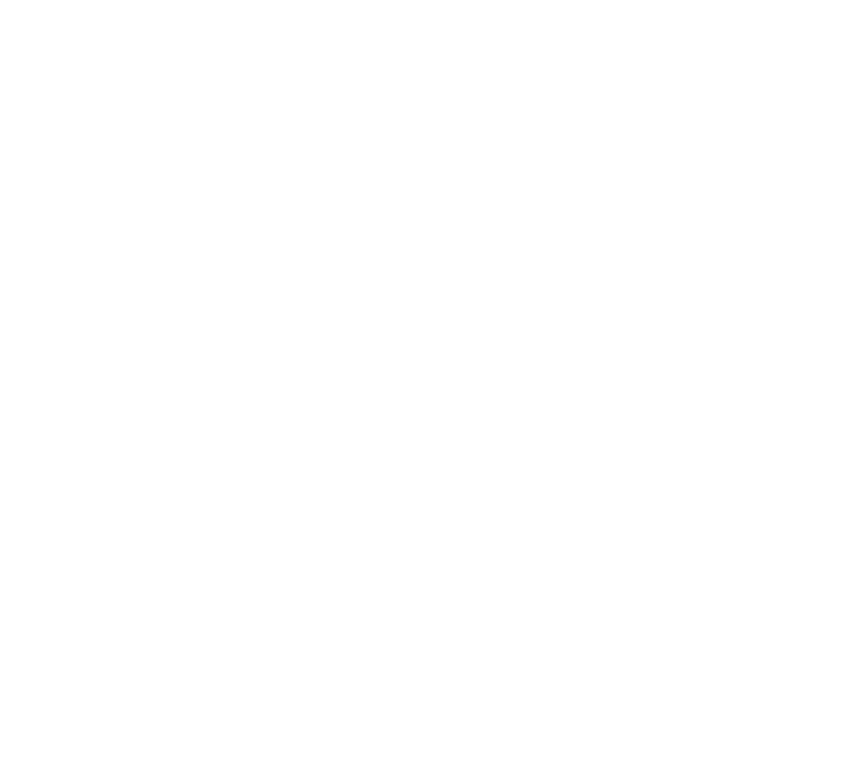
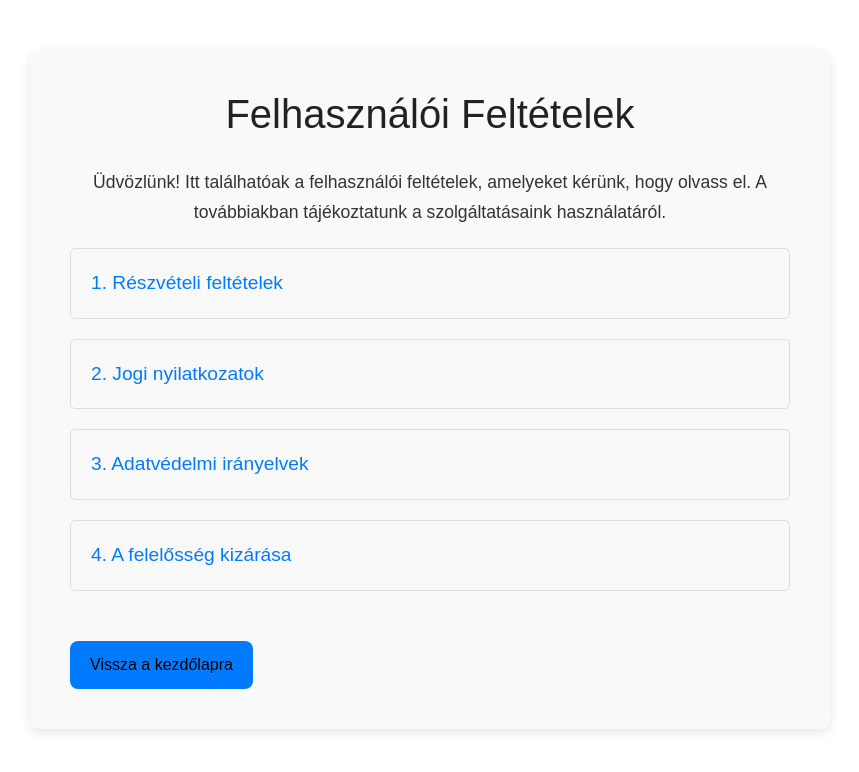
Before and after one commit to Kxuma/Vizsgaremek, a React (Create React App) app: page /Feltetelek in a window 1280 px wide. Before the commit this address had no page. Shown: the top 772 px of the page, without its empty margins (210-1069 px from the left). Built offline with nearby package versions, Linux system fonts and the light colour scheme.

Commit message:
Felhasználói feltételek nagyjából kész

```diff
--- a/package.json
+++ b/package.json
@@ -3,11 +3,12 @@
   "version": "0.1.0",
   "private": true,
   "dependencies": {
+    "axios": "^1.7.9",
     "bootstrap": "^5.3.3",
     "cra-template": "1.2.0",
     "react": "^19.0.0",
     "react-dom": "^19.0.0",
-    "react-router-dom": "^7.1.3",
+    "react-router-dom": "^7.1.5",
     "react-scripts": "5.0.1"
   },
   "scripts": {
--- a/src/App.js
+++ b/src/App.js
@@ -1,6 +1,7 @@
 import React from 'react';
 import './App.css';
 import Home from './Home';
+import Feltetelek from './Feltetelek';
 import { BrowserRouter, Route, Routes } from 'react-router-dom';
 
 function App() {
@@ -11,7 +12,9 @@
         <Routes>
           <Route path="/" element={<Home/>}/>
         </Routes>
-
+        <Routes>
+          <Route path="/Feltetelek" element={<Feltetelek/>}/>
+        </Routes>
       </BrowserRouter>
     </div>
   );
--- a/src/Auth.css
+++ b/src/Auth.css
@@ -122,3 +122,8 @@
   button[type="button"]:hover {
     background-color: #bbb;
   }
+
+
+.terms-container{
+  color: black;
+}
--- a/src/Auth.js
+++ b/src/Auth.js
@@ -1,34 +1,67 @@
 import React, { useState } from 'react';
+import { Link } from 'react-router-dom';
+
 import './Auth.css';
 
-const Auth = ({ onLogin, onRegister, onClose }) => {
-  const [currentForm, setCurrentForm] = useState(null); // Kezdetben nincs kiválasztott forma
+const Auth = ({ onLogin, onClose }) => {
+  const [currentForm, setCurrentForm] = useState(null);
+  const [email, setEmail] = useState('');
   const [username, setUsername] = useState('');
   const [password, setPassword] = useState('');
+  const [confirmPassword, setConfirmPassword] = useState('');
+  const [acceptTerms, setAcceptTerms] = useState(false);
+  const [error, setError] = useState('');
 
   const handleLogin = (e) => {
     e.preventDefault();
-    if (username && password) {
-      onLogin(username);  // Bejelentkezés
+    setError('');
+
+    if (!username || !password) {
+      setError('Minden mezőt ki kell tölteni!');
+      return;
     }
+
+    onLogin(username);
+    setCurrentForm(null);
   };
 
   const handleRegister = (e) => {
     e.preventDefault();
-    if (username && password) {
-      onRegister(username);  // Regisztráció
+    setError('');
+
+    if (!email || !username || !password || !confirmPassword) {
+      setError('Minden mezőt ki kell tölteni!');
+      return;
     }
+
+    if (password !== confirmPassword) {
+      setError('A két jelszó nem egyezik!');
+      return;
+    }
+
+    if (!acceptTerms) {
+      setError('El kell fogadni a felhasználói feltételeket!');
+      return;
+    }
+
+    alert('Sikeres regisztráció! Most jelentkezz be.');
+    setCurrentForm('login');
   };
 
   const switchForm = (form) => {
     setCurrentForm(form);
+    setEmail('');
     setUsername('');
     setPassword('');
+    setConfirmPassword('');
+    setAcceptTerms(false);
+    setError('');
   };
 
   return (
     <div className="auth-container">
-      {/* Alapértelmezett gombok a bejelentkezéshez és regisztrációhoz */}
+      {error && <p className="error-message">{error}</p>}
+
       {currentForm === null && (
         <div className="auth-buttons">
           <button onClick={() => switchForm('login')}>Bejelentkezés</button>
@@ -36,7 +69,6 @@
         </div>
       )}
 
-      {/* Bejelentkezés űrlap */}
       {currentForm === 'login' && (
         <form onSubmit={handleLogin}>
           <input
@@ -52,13 +84,18 @@
             onChange={(e) => setPassword(e.target.value)}
           />
           <button type="submit">Bejelentkezés</button>
-          <button type="button" onClick={() => setCurrentForm(null)}>Mégsem</button>  {/* Vissza */}
+          <button type="button" onClick={() => setCurrentForm(null)}>Mégsem</button>
         </form>
       )}
 
-      {/* Regisztrációs űrlap */}
       {currentForm === 'register' && (
         <form onSubmit={handleRegister}>
+          <input
+            type="email"
+            placeholder="E-mail cím"
+            value={email}
+            onChange={(e) => setEmail(e.target.value)}
+          />
           <input
             type="text"
             placeholder="Felhasználónév"
@@ -71,12 +108,34 @@
             value={password}
             onChange={(e) => setPassword(e.target.value)}
           />
+          <input
+            type="password"
+            placeholder="Jelszó ismét"
+            value={confirmPassword}
+            onChange={(e) => setConfirmPassword(e.target.value)}
+          />
+
+          {/* ✅ Checkbox a felhasználói feltételekhez */}
+          <div className="terms-container">
+            <input
+              type="checkbox"
+              id="acceptTerms"
+              checked={acceptTerms}
+              onChange={(e) => setAcceptTerms(e.target.checked)}
+            />
+            <label htmlFor="acceptTerms">
+              Elfogadom a{' '}
+              <a href="/Feltetelek" target="_blank" rel="noopener noreferrer">
+  felhasználói feltételeket
+</a>
+            </label>
+          </div>
+
           <button type="submit">Regisztráció</button>
-          <button type="button" onClick={() => setCurrentForm(null)}>Mégsem</button>  {/* Vissza */}
+          <button type="button" onClick={() => setCurrentForm(null)}>Mégsem</button>
         </form>
       )}
 
-      {/* Zárás gomb */}
       <button className="close-button" onClick={onClose}>X</button>
     </div>
   );
--- /dev/null
+++ b/src/Feltetelek.css
@@ -0,0 +1,85 @@
+/* Feltetelek.css */
+
+/* A teljes oldal konténerének stílusai */
+.feltetelek-container {
+    background-color: #f9f9f9;
+    color: #333;
+    font-family: Arial, sans-serif;
+    padding: 40px;
+    margin: 0 auto;
+    max-width: 800px;
+    border-radius: 10px;
+    box-shadow: 0 4px 12px rgba(0, 0, 0, 0.1);
+    margin-top: 50px;
+  }
+
+  /* Cím stílusa */
+  .feltetelek-title {
+    font-size: 2.5rem;
+    color: #222;
+    text-align: center;
+    margin-bottom: 30px;
+  }
+
+  /* Leíró szöveg stílusa */
+  .feltetelek-description {
+    font-size: 1.1rem;
+    line-height: 1.7;
+    margin-bottom: 20px;
+    text-align: center;
+  }
+
+  /* Lista stílusai */
+  .feltetelek-list {
+    list-style-type: none;  /* Az alapértelmezett listajelölő eltüntetése */
+    padding: 0;
+  }
+
+  .feltetelek-list li {
+    margin-bottom: 20px;
+  }
+
+  /* Gombok, amik a szekciók lenyitásáért felelősek */
+  .section-toggle {
+    background-color: transparent;
+    border: none;
+    font-size: 1.2rem;
+    color: #007bff;
+    text-align: left;
+    padding: 10px;
+    width: 100%;
+    cursor: pointer;
+    transition: color 0.3s ease;
+  }
+
+  .section-toggle:hover {
+    color: #0056b3;
+  }
+
+  .section-content {
+    margin-top: 10px;
+    font-size: 1rem;
+    line-height: 1.6;
+    background-color: #f4f4f4;
+    padding: 15px;
+    border-radius: 8px;
+    box-shadow: 0 2px 5px rgba(0, 0, 0, 0.1);
+  }
+
+  /* Gomb a kezdőlapra való visszavitelhez */
+  .back-button {
+    display: inline-block;
+    margin-top: 30px;
+    padding: 12px 20px;
+    background-color: #007bff;
+    color: black; /* A gomb szövege fekete */
+    font-size: 1rem;
+    text-decoration: none;
+    border-radius: 8px;
+    text-align: center;
+    transition: background-color 0.3s ease;
+  }
+
+  .back-button:hover {
+    background-color: #0056b3;
+  }
--- /dev/null
+++ b/src/Feltetelek.js
@@ -0,0 +1,89 @@
+// Feltetelek.js
+import React, { useState } from 'react';
+import './Feltetelek.css';  // Importáljuk a CSS fájlt
+
+const Feltetelek = () => {
+  // State a lenyitható szekciók kezeléséhez
+  const [openSection, setOpenSection] = useState(null);
+
+  const toggleSection = (index) => {
+    // Ha ugyanarra a szekcióra kattintunk, bezárjuk
+    if (openSection === index) {
+      setOpenSection(null);
+    } else {
+      setOpenSection(index);
+    }
+  };
+
+  return (
+    <div className="feltetelek-container">
+      <h1 className="feltetelek-title">Felhasználói Feltételek</h1>
+      <p className="feltetelek-description">
+        Üdvözlünk! Itt találhatóak a felhasználói feltételek, amelyeket kérünk, hogy olvass el.
+        A továbbiakban tájékoztatunk a szolgáltatásaink használatáról.
+      </p>
+
+      <ul className="feltetelek-list">
+        {/* 1. Részvételi feltételek */}
+        <li>
+          <button
+            className="section-toggle"
+            onClick={() => toggleSection(1)}>
+            1. Részvételi feltételek
+          </button>
+          {openSection === 1 && (
+            <div className="section-content">
+              <p>A részvételi feltételek ismertetése...</p>
+            </div>
+          )}
+        </li>
+
+        {/* 2. Jogi nyilatkozatok */}
+        <li>
+          <button
+            className="section-toggle"
+            onClick={() => toggleSection(2)}>
+            2. Jogi nyilatkozatok
+          </button>
+          {openSection === 2 && (
+            <div className="section-content">
+              <p>A jogi nyilatkozatok tartalma...</p>
+            </div>
+          )}
+        </li>
+
+        {/* 3. Adatvédelmi irányelvek */}
+        <li>
+          <button
+            className="section-toggle"
+            onClick={() => toggleSection(3)}>
+            3. Adatvédelmi irányelvek
+          </button>
+          {openSection === 3 && (
+            <div className="section-content">
+              <p>Az adatvédelmi irányelvek...</p>
+            </div>
+          )}
+        </li>
+
+        {/* 4. A felelősség kizárása */}
+        <li>
+          <button
+            className="section-toggle"
+            onClick={() => toggleSection(4)}>
+            4. A felelősség kizárása
+          </button>
+          {openSection === 4 && (
+            <div className="section-content">
+              <p>A felelősség kizárásának feltételei...</p>
+            </div>
+          )}
+        </li>
+      </ul>
+
+      <a href="/" className="back-button">Vissza a kezdőlapra</a>
+    </div>
+  );
+};
+
+export default Feltetelek;
```
Also changed, not shown: src/Home.js (+64 -27 lines), 1 other file (tests, documents, lock files or other folders).
